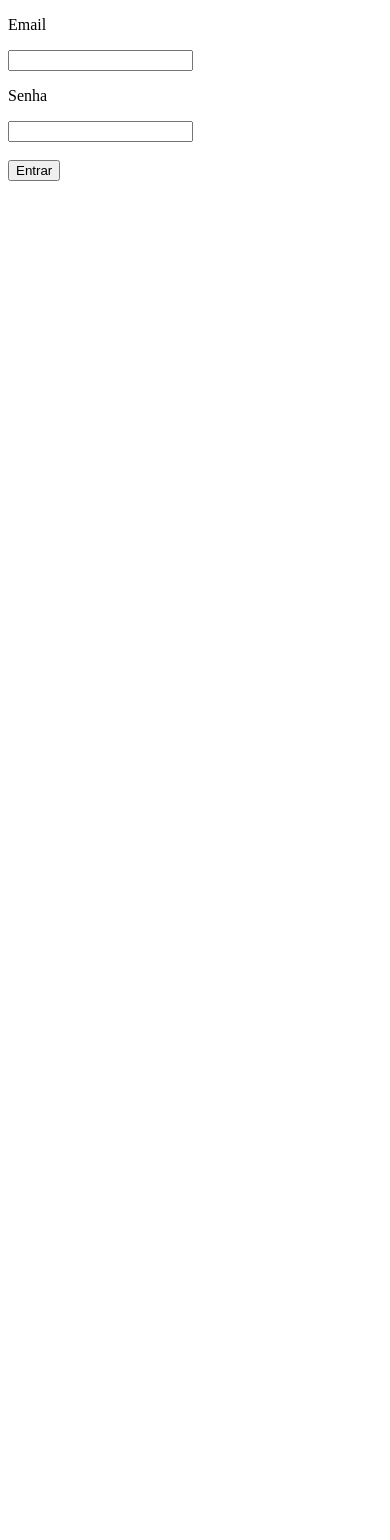
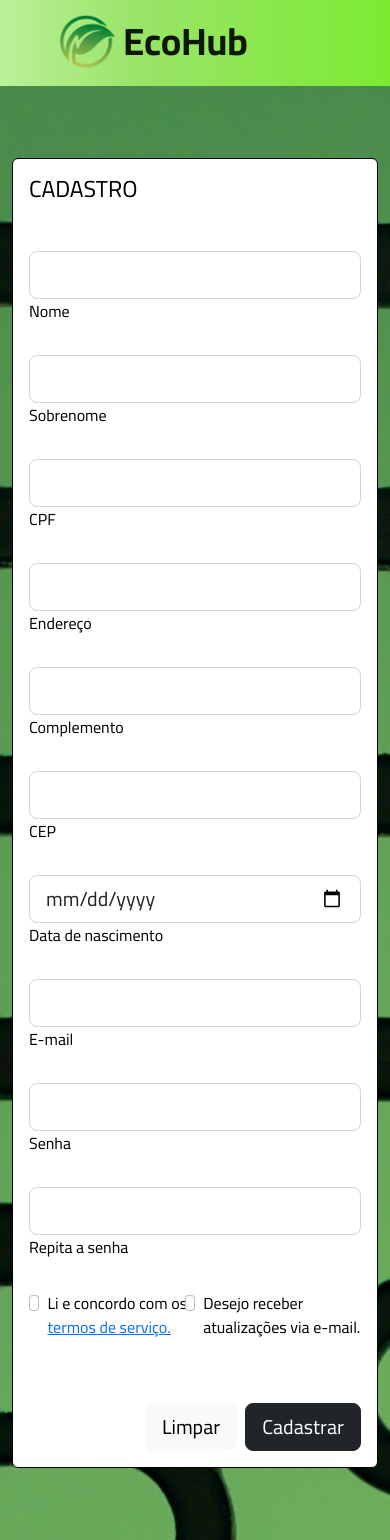
Before and after one commit to jplalves/EcoHub---ReciclaHack-Project, a Flask app: page /login_or_register in a window 390 px wide. Before the commit the page ends 181 px from the top, so only its background shows below. Run offline with Flask 2, Linux system fonts and the light colour scheme.

Commit message:
Signup form

```diff
--- a/app/templates/css/style.css
+++ b/app/templates/css/style.css
@@ -1,10 +1,13 @@
-/*.carousel-item {
-  min-height: 00px;
+.card-registration .select-input.form-control[readonly]:not([disabled]) {
+  font-size: 1rem;
+  line-height: 2.15;
+  padding-left: .75em;
+  padding-right: .75em;
+}
+.card-registration .select-arrow {
+  top: 13px;
 }
 
-.carousel-item img {
-    position: absolute;
-    top: 0;
-    left: 0;
-    min-height: 300px;
-}*/
+.card-body {
+  font-family: 'Cairo', sans-serif;
+}
--- a/app/templates/index.html
+++ b/app/templates/index.html
@@ -24,9 +24,6 @@
         <ul class="navbar-nav me-auto mb-2 mb-lg-0">
           <li class="nav-item" style="font-size: 20px;">
             <a class="nav-link active" aria-current="page" href="#" style="color: white; font-weight: 600">Home</a>
-          </li>
-          <li class="nav-item" style="font-size: 20px;">
-            <a class="nav-link" href="#" style="font-weight: 700;">Sobre</a>
           </li>
           <li class="nav-item" style="font-size: 20px;">
             <a class="nav-link" href="#" style="font-weight: 700;">Ranking</a>
@@ -56,7 +53,7 @@
       </div>
       <div class="carousel-inner">
         <div class="carousel-item active">
-          <img src="images/carousel-initial.png" class="d-block w-100" alt="...">
+          <img src="images/carousel-first.png" class="d-block w-100" alt="...">
         </div>
         <div class="carousel-item">
           <img src="images/carousel-second.png" class="d-block w-100" alt="...">
--- /dev/null
+++ b/app/templates/login.html
@@ -0,0 +1,156 @@
+<!DOCTYPE html>
+<html lang="en">
+
+<head>
+  <meta charset="UTF-8">
+  <meta name="viewport" content="width=device-width, initial-scale=1.0">
+  <meta http-equiv="X-UA-Compatible" content="ie=edge">
+  <link rel="preconnect" href="https://fonts.googleapis.com">
+  <link rel="preconnect" href="https://fonts.gstatic.com" crossorigin>
+  <link href="https://fonts.googleapis.com/css2?family=Cairo:wght@300;400;700&display=swap" rel="stylesheet">
+  <!-- CSS only -->
+  <link href="https://cdn.jsdelivr.net/npm/bootstrap@5.2.0-beta1/dist/css/bootstrap.min.css" rel="stylesheet"
+    integrity="sha384-0evHe/X+R7YkIZDRvuzKMRqM+OrBnVFBL6DOitfPri4tjfHxaWutUpFmBp4vmVor" crossorigin="anonymous">
+  <script src="https://cdn.jsdelivr.net/npm/bootstrap@5.2.0-beta1/dist/js/bootstrap.bundle.min.js"
+    integrity="sha384-pprn3073KE6tl6bjs2QrFaJGz5/SUsLqktiwsUTF55Jfv3qYSDhgCecCxMW52nD2"
+    crossorigin="anonymous"></script>
+  <link rel="stylesheet" href="css/style.css">
+  <title>EcoHub - Login/Cadastro</title>
+</head>
+
+<body>
+  <nav class="navbar navbar-expand-lg px-5"
+    style="background: linear-gradient(90deg, rgba(187,241,153,1) 0%, rgba(154,228,105,1) 35%, rgba(124,235,50,1) 100%);">
+    <div class="container-fluid">
+      <a class="navbar-brand" href="#" style="font-size: 38px; font-family: 'Cairo', sans-serif; font-weight: 900">
+        <img src="images/ecohub-nav-logo.png" alt="nav-logo" width="55" height="55"
+          class="d-inline-block align-text-center" style="position: relative; bottom: 4px">
+        EcoHub
+      </a>
+      <div class="collapse navbar-collapse" id="navbarSupportedContent">
+        <ul class="navbar-nav me-auto mb-2 mb-lg-0">
+          <li class="nav-item" style="font-size: 20px;">
+            <a class="nav-link active" aria-current="page" href="#"
+              style="color: white; font-weight: 600">Login/Cadastro</a>
+          </li>
+          <li class="nav-item" style="font-size: 20px;">
+            <a class="nav-link" href="#" style="font-weight: 700;">Home</a>
+          </li>
+          <li class="nav-item" style="font-size: 20px;">
+            <a class="nav-link" href="#" style="font-weight: 700;">Ranking</a>
+          </li>
+          <li class="nav-item" style="font-size: 20px;">
+            <a class="nav-link" href="#" style="font-weight: 700;">Premiação</a>
+          </li>
+          <li class="nav-item" style="font-size: 20px;">
+            <a class="nav-link" href="#" style="font-weight: 700;">Dicas</a>
+          </li>
+        </ul>
+        <form class="d-flex" role="search">
+          <input class="form-control me-2" type="search" placeholder="Procurar dicas" aria-label="Search">
+          <button class="btn btn-outline-success" type="submit">Procurar</button>
+        </form>
+      </div>
+    </div>
+  </nav>
+  <section class="h-100" style="background-image: url(images/default-bg.jpg); background-repeat: no-repeat">
+    <div class="container py-5 h-100">
+      <div class="row d-flex justify-content-center align-items-center h-100">
+        <div class="col">
+          <div class="card card-registration my-4" style="border: 1px solid black">
+            <div class="row g-0">
+              <div class="col-xl-6 d-none d-xl-block">
+                <img src="images/ecohub-signup.png" alt="Sample photo" class="img-fluid"
+                  style="border-top-left-radius: .25rem; border-bottom-left-radius: .25rem; height: 100%;" />
+              </div>
+              <div class="col-xl-6">
+                <div class="card-body p-md-5 text-black">
+                  <h3 class="mb-5 text-uppercase">Cadastro</h3>
+                  <div class="row">
+                    <div class="col-md-6 mb-4">
+                      <div class="form-outline">
+                        <input type="text" id="form3Example1m" class="form-control form-control-lg" />
+                        <label class="form-label" for="form3Example1m">Nome</label>
+                      </div>
+                    </div>
+                    <div class="col-md-6 mb-4">
+                      <div class="form-outline">
+                        <input type="text" id="form3Example1n" class="form-control form-control-lg" />
+                        <label class="form-label" for="form3Example1n">Sobrenome</label>
+                      </div>
+                    </div>
+                  </div>
+
+                  <div class="form-outline mb-4">
+                    <input type="number" id="form3Example9" class="form-control form-control-lg" />
+                    <label class="form-label" for="form3Example9">CPF</label>
+                  </div>
+
+                  <div class="form-outline mb-4">
+                    <input type="text" id="form3Example1m" class="form-control form-control-lg" />
+                    <label class="form-label" for="form3Example1m">Endereço</label>
+                  </div>
+
+                  <div class="row">
+                    <div class="col-md-6 mb-4">
+                      <div class="form-outline">
+                        <input type="text" id="form3Example1n" class="form-control form-control-lg" />
+                        <label class="form-label" for="form3Example1n">Complemento</label>
+                      </div>
+                    </div>
+                    <div class="col-md-6 mb-4">
+                      <div class="form-outline">
+                        <input type="text" id="form3Example1n" class="form-control form-control-lg" />
+                        <label class="form-label" for="form3Example1n">CEP</label>
+                      </div>
+                    </div>
+                  </div>
+
+
+                  <div class="form-outline mb-4">
+                    <input type="date" id="form3Example90" class="form-control form-control-lg" />
+                    <label class="form-label" for="form3Example90">Data de nascimento</label>
+                  </div>
+
+                  <div class="form-outline mb-4">
+                    <input type="text" id="form3Example99" class="form-control form-control-lg" />
+                    <label class="form-label" for="form3Example99">E-mail</label>
+                  </div>
+
+                  <div class="form-outline mb-4">
+                    <input type="text" id="form3Example97" class="form-control form-control-lg" />
+                    <label class="form-label" for="form3Example97">Senha</label>
+                  </div>
+
+                  <div class="form-outline mb-4">
+                    <input type="text" id="form3Example97" class="form-control form-control-lg" />
+                    <label class="form-label" for="form3Example97">Repita a senha</label>
+                  </div>
+
+                  <div class="form-check d-flex justify-content-center mb-5">
+                    <input class="form-check-input me-2" type="checkbox" value="" id="form2Example3c" />
+                    <label class="form-check-label" for="form2Example3">
+                      Li e concordo com os <a href="#!">termos de serviço.</a>
+                    </label>
+                    <input class="form-check-input me-2" type="checkbox" value="" id="form2Example3c" />
+                    <label class="form-check-label" for="form2Example3">
+                      Desejo receber atualizações via e-mail.
+                    </label>
+                  </div>
+
+                  <div class="d-flex justify-content-end pt-3">
+                    <button type="button" class="btn btn-light btn-lg">Limpar</button>
+                    <button type="button" class="btn btn-dark btn-lg ms-2">Cadastrar</button>
+                  </div>
+
+                </div>
+              </div>
+            </div>
+          </div>
+        </div>
+      </div>
+    </div>
+  </section>
+</body>
+
+</html>
```
Also changed, not shown: app/templates/images/carousel-first.png (added), app/templates/images/carousel-initial.png (deleted), app/templates/images/carousel-second.png, app/templates/images/carousel-third.png, app/templates/images/default-bg.jpg (added), 1 other file.
